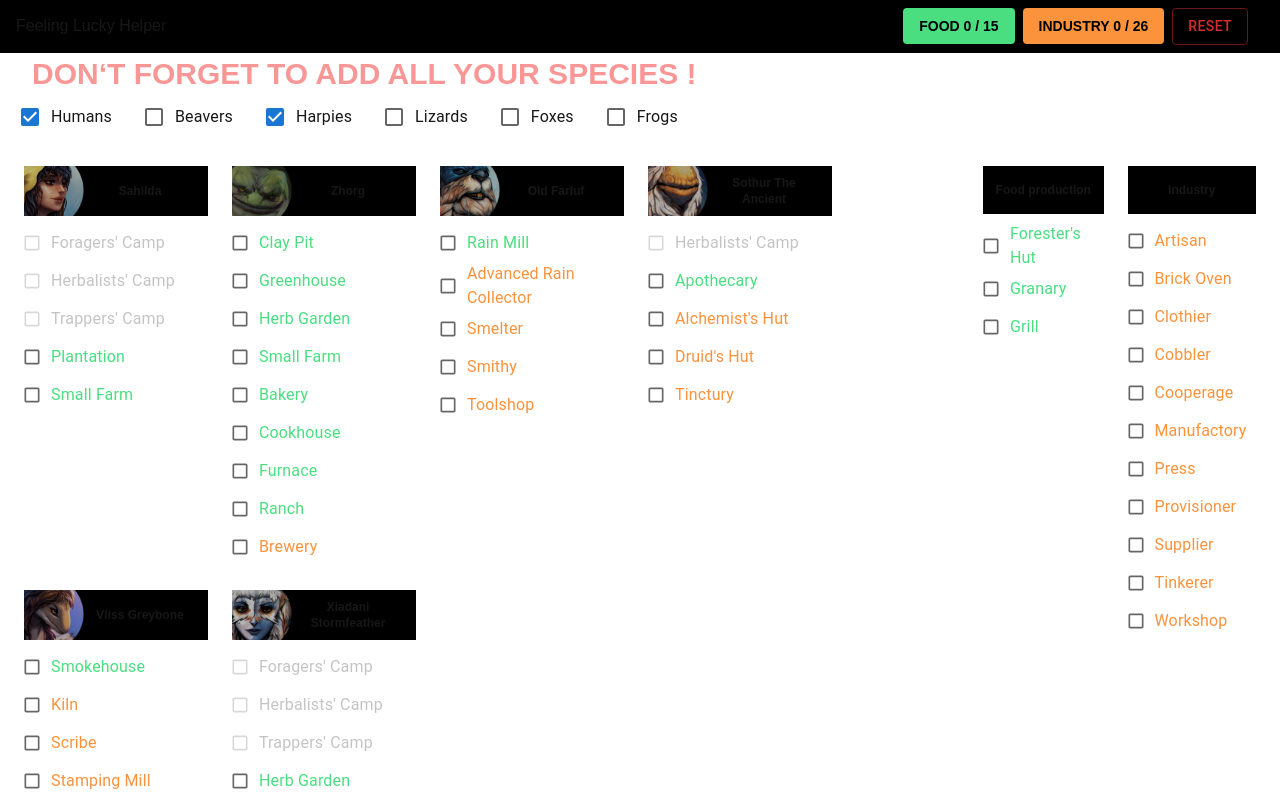
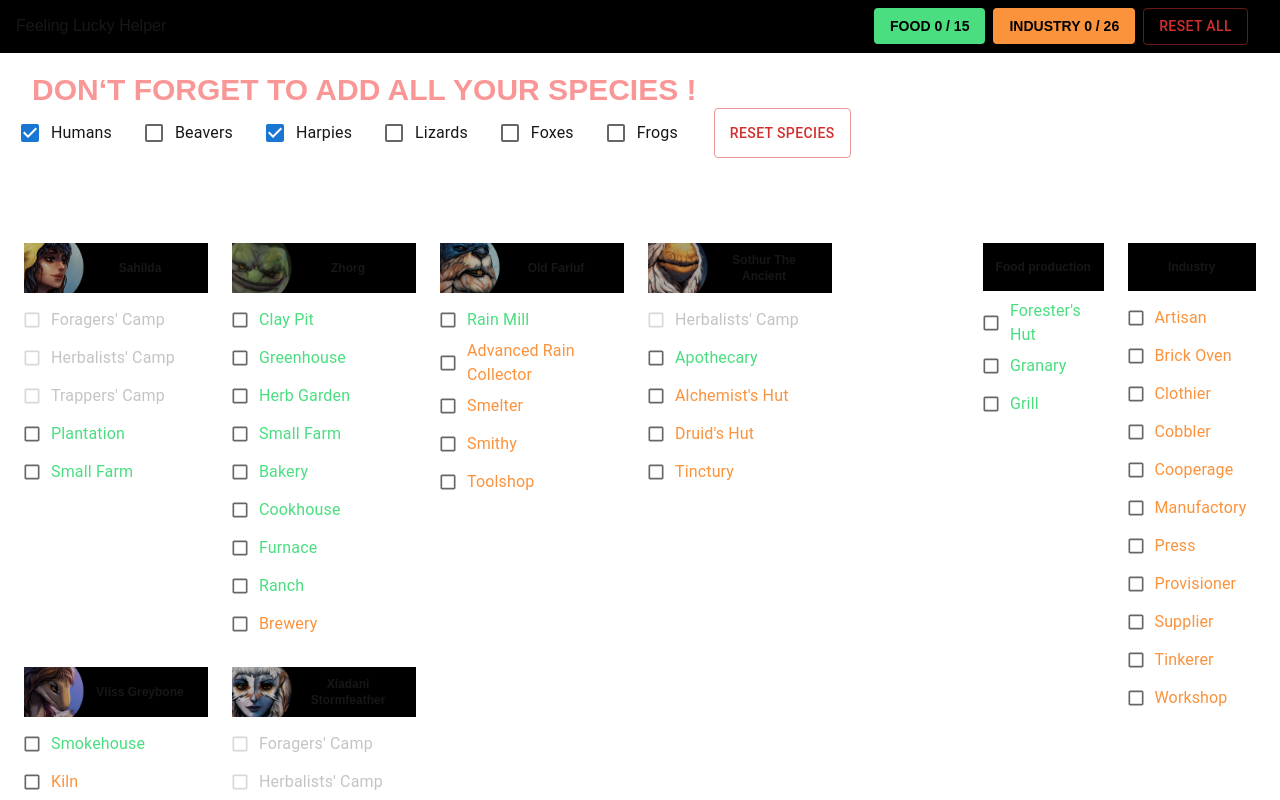
Before and after one commit to pierretusseau/feeling-lucky, a Next.js app: page / in a window 1280 px wide. Both pictures are taken after a click on the label "Harpies". Shown: the top 800 px of the page. Built offline with nearby package versions, Linux system fonts and the light colour scheme.

Commit message:
Reset buttons & transitions

```diff
--- a/app/components/BuildingCounters.tsx
+++ b/app/components/BuildingCounters.tsx
@@ -1,4 +1,4 @@
-'use client'
+
 
 import React from 'react'
 import useSpeciesStore from '@/app/stores/speciesStore'
--- a/app/components/ResetBlock.tsx
+++ b/app/components/ResetBlock.tsx
@@ -1,4 +1,4 @@
-'use client'
+
 import React from 'react'
 import Button from '@mui/material/Button';
 
@@ -16,7 +16,7 @@ function ResetBlock() {
         resetSpecies()
         resetBuildings()
       }}
-    >Reset</Button>
+    >Reset All</Button>
   )
 }
 
--- a/app/components/SpeciesList.tsx
+++ b/app/components/SpeciesList.tsx
@@ -1,21 +1,30 @@
-'use client'
+
 import React from 'react'
 import SpeciesBlock from "@/app/components/SpeciesBlock"
 import Species from '@/app/static/species.json'
 import useSpeciesStore from '@/app/stores/speciesStore';
+import { Button } from '@mui/material';
 
 function SpeciesList() {
   const species = useSpeciesStore((state) => state.species)
+  const reset = useSpeciesStore((state) => state.reset)
   return (
-    <div>
+    <div className="mt-4">
       {species.length < 3 && <h2 className="text-3xl text-red-400 animate-pulse ml-4 uppercase font-bold">
         Don&lsquo;t forget to add all your species !
       </h2>}
-      <div className="species flex gap-2 flex-wrap">
-        {Species.map(spec => <SpeciesBlock
-          spec={spec}
-          key={spec.slug}
-        />)}
+      <div className="flex gap-4">
+        <div className="species flex gap-2 flex-wrap">
+          {Species.map(spec => <SpeciesBlock
+            spec={spec}
+            key={spec.slug}
+          />)}
+        </div>
+        {species.length > 1 && <Button
+          onClick={() => reset()}
+          variant="outlined"
+          color="error"
+        >Reset species</Button>}
       </div>
     </div>
   )
--- a/app/components/TraderBlock.tsx
+++ b/app/components/TraderBlock.tsx
@@ -27,6 +27,7 @@ function TraderBlock(
       "rounded p-2",
       "relative overflow-hidden",
       "w-[15%] min-w-[200px]",
+      "transition-all"
     ].join(' ')}>
       <div>
         <div className="text-xs font-bold mb-2 text-center bg-black p-2 pr-4 pl-16 h-[50px] flex flex-col items-center justify-center relative overflow-hidden">
--- a/app/components/TradersList.tsx
+++ b/app/components/TradersList.tsx
@@ -1,4 +1,4 @@
-'use client'
+
 import React from 'react'
 import TraderBlock from "@/app/components/TraderBlock"
 import Traders from '@/app/static/vendors.json'
--- a/app/components/UnlockBuildingList.tsx
+++ b/app/components/UnlockBuildingList.tsx
@@ -1,4 +1,4 @@
-'use client'
+
 
 import React from 'react'
 import Buildings from '@/app/static/buildings.json'
--- a/app/page.tsx
+++ b/app/page.tsx
@@ -1,11 +1,17 @@
+'use client'
+
 import SpeciesList from "@/app/components/SpeciesList";
 import TradersList from "@/app/components/TradersList";
 import ResetBlock from "@/app/components/ResetBlock";
 import UnlockBuildingList from "@/app/components/UnlockBuildingList";
 import BuildingCounters from "@/app/components/BuildingCounters";
+import { Button } from "@mui/material";
+import useBuildingStore from "@/app/stores/buildingStore";
 
 export default function Home() {
   const year = new Date().getFullYear();
+  const buildings = useBuildingStore((state) => state.buildings)
+  const resetBuildings = useBuildingStore((state) => state.reset)
   return (
     <div className="p-4 relative w-full" style={{minHeight: "calc(100vh - 20px)"}}>
       <header className="fixed flex justify-between items-center w-screen -top-0 -left-0 py-2 pl-4 pr-8 bg-black z-10">
@@ -23,9 +29,17 @@ export default function Home() {
 
         <SpeciesList />
         {/* <h2>Traders</h2> */}
-        <div className="flex gap-2 justify-between">
-          <TradersList />
-          <UnlockBuildingList />
+        <div className={['flex flex-col gap-2 mt-4'].join(' ')}>
+          <Button
+            onClick={() => resetBuildings()}
+            variant="outlined"
+            color="error"
+            className={buildings.length > 0 ? 'opacity-100' : 'opacity-0'}
+          >Reset buildings</Button>
+          <div className="flex gap-2 justify-between">
+            <TradersList />
+            <UnlockBuildingList />
+          </div>
         </div>
       </main>
       <footer className="mt-auto self-end flex justify-between">
```
